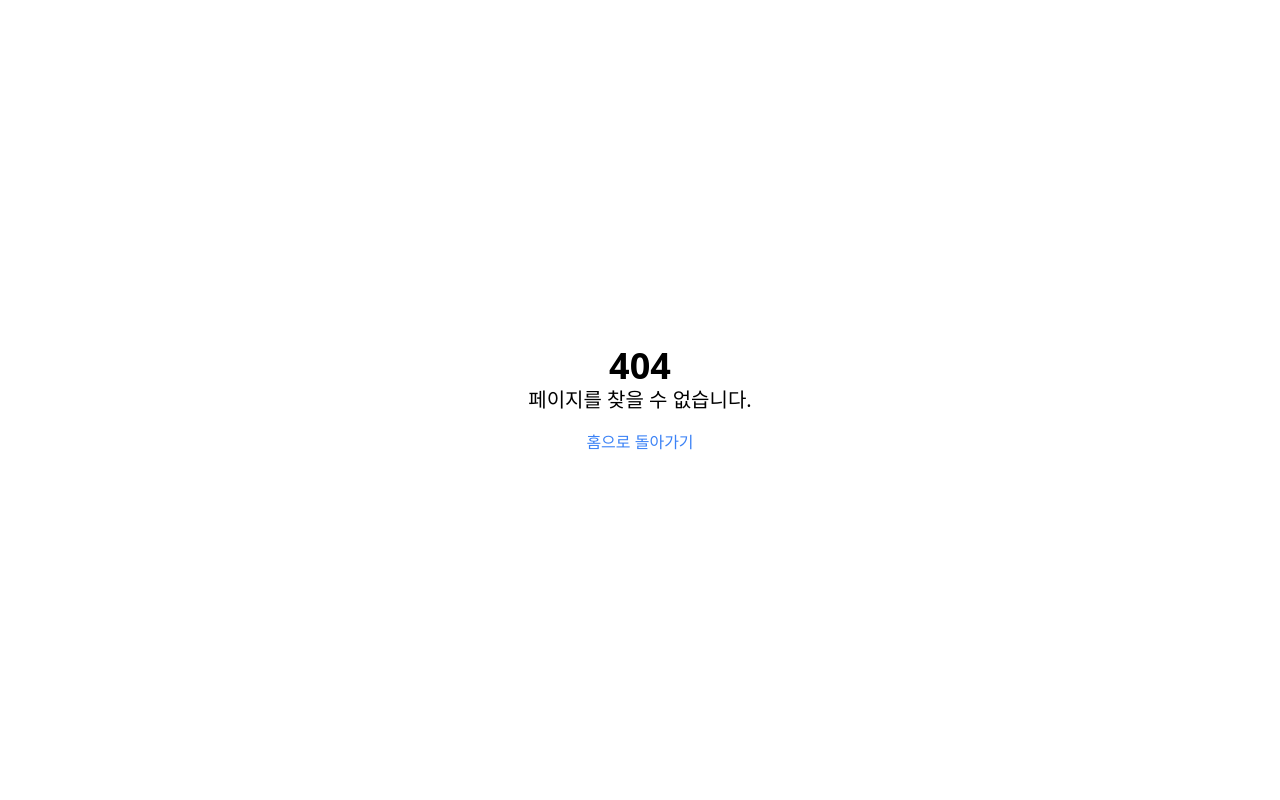
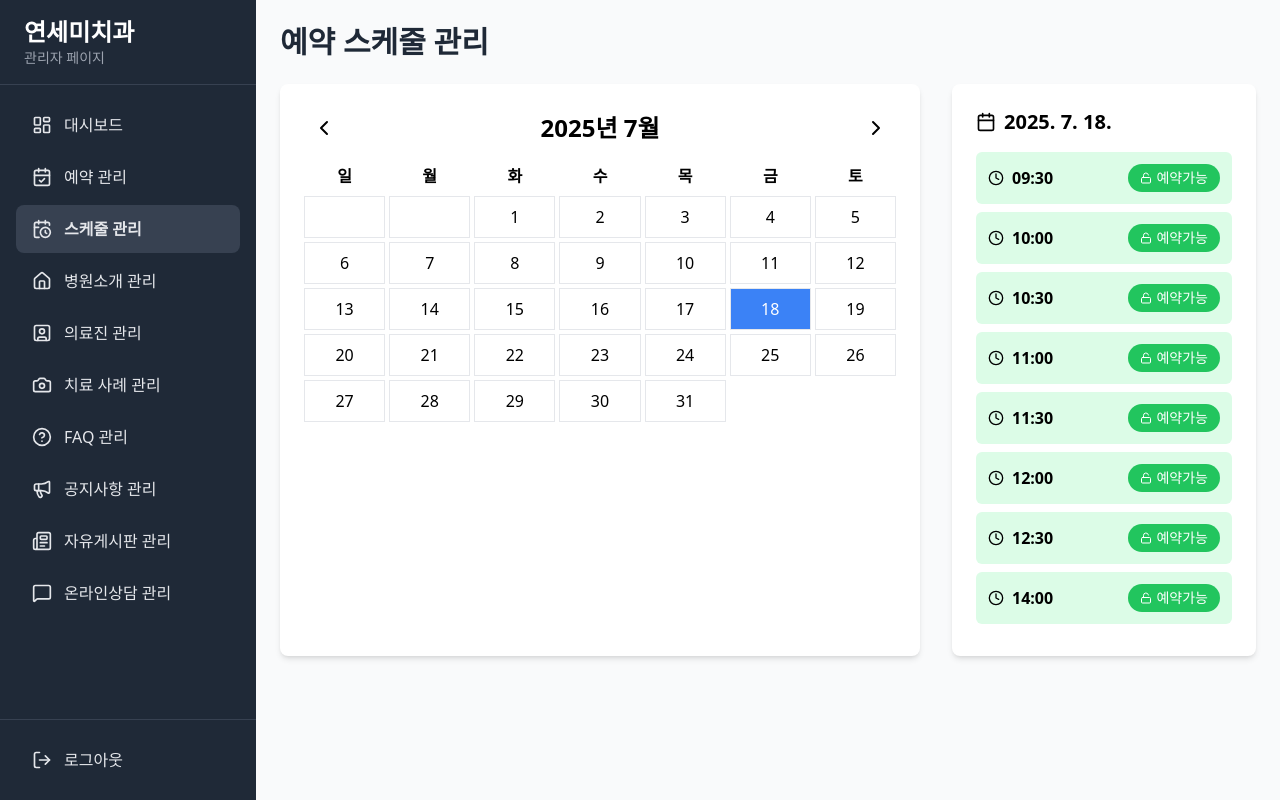
Before and after one commit to yonseimidentalclinic/frontend, a React (Vite) app: page /admin/schedule in a window 1280 px wide. Before the commit this address had no page. Built offline with nearby package versions, Linux system fonts and the light colour scheme; no server answers; sample sign-in values are in the browser's storage.

Commit message:
eeeeeeee

```diff
--- a/src/App.jsx
+++ b/src/App.jsx
@@ -43,6 +43,7 @@ import AdminDoctorsListPage from './pages/admin/AdminDoctorsListPage.jsx';
 import AdminCasePhotosPage from './pages/admin/AdminCasePhotosPage.jsx'; // [핵심 추가]
 import AdminFaqPage from './pages/admin/AdminFaqPage.jsx'; // [핵심 추가]
 import AdminReservationsPage from './pages/admin/AdminReservationsPage.jsx'; // [핵심 추가]
+import AdminSchedulePage from './pages/admin/AdminSchedulePage.jsx'; // [핵심 추가]
 import AdminNoticeListPage from './pages/admin/AdminNoticeListPage.jsx';
 import AdminNoticeWritePage from './pages/admin/AdminNoticeWritePage.jsx';
 import AdminNoticeEditPage from './pages/admin/AdminNoticeEditPage.jsx';
@@ -112,6 +113,7 @@ function App() {
           <Route path="cases" element={<AdminCasePhotosPage />} /> {/* [핵심 추가] */}
           <Route path="faqs" element={<AdminFaqPage />} /> {/* [핵심 추가] */}
           <Route path="reservations" element={<AdminReservationsPage />} /> {/* [핵심 추가] */}
+          <Route path="schedule" element={<AdminSchedulePage />} /> {/* [핵심 추가] */}
           <Route path="notices" element={<AdminNoticeListPage />} />
           <Route path="notices/write" element={<AdminNoticeWritePage />} />
           <Route path="notices/edit/:id" element={<AdminNoticeEditPage />} />
--- a/src/components/AdminSidebar.jsx
+++ b/src/components/AdminSidebar.jsx
@@ -2,12 +2,12 @@
 // 프론트엔드 관리자 메뉴 컴포넌트 (AdminSidebar.jsx)
 // 최종 업데이트: 2025년 7월 18일
 // 주요 개선사항:
-// 1. 'FAQ 관리' 메뉴 항목을 새로 추가
+// 1. '스케줄 관리' 메뉴 항목을 새로 추가
 // =================================================================
 
 import React from 'react';
 import { NavLink, useNavigate } from 'react-router-dom';
-import { LayoutDashboard, Megaphone, Newspaper, MessageSquare, LogOut, UserSquare, Home, CalendarCheck, Camera, HelpCircle } from 'lucide-react';
+import { LayoutDashboard, Megaphone, Newspaper, MessageSquare, LogOut, UserSquare, Home, CalendarCheck, Camera, HelpCircle, CalendarClock } from 'lucide-react';
 
 const AdminSidebar = () => {
   const navigate = useNavigate();
@@ -37,6 +37,11 @@ const AdminSidebar = () => {
           <CalendarCheck className="w-5 h-5 mr-3" />
           예약 관리
         </NavLink>
+        {/* [핵심 추가] 스케줄 관리 메뉴 */}
+        <NavLink to="/admin/schedule" className={({ isActive }) => `${commonLinkClass} ${isActive ? activeLinkClass : ''}`}>
+          <CalendarClock className="w-5 h-5 mr-3" />
+          스케줄 관리
+        </NavLink>
         <NavLink to="/admin/about" className={({ isActive }) => `${commonLinkClass} ${isActive ? activeLinkClass : ''}`}>
           <Home className="w-5 h-5 mr-3" />
           병원소개 관리
@@ -49,7 +54,6 @@ const AdminSidebar = () => {
           <Camera className="w-5 h-5 mr-3" />
           치료 사례 관리
         </NavLink>
-        {/* [핵심 추가] FAQ 관리 메뉴 */}
         <NavLink to="/admin/faqs" className={({ isActive }) => `${commonLinkClass} ${isActive ? activeLinkClass : ''}`}>
           <HelpCircle className="w-5 h-5 mr-3" />
           FAQ 관리
--- a/src/pages/ReservationPage.jsx
+++ b/src/pages/ReservationPage.jsx
@@ -1,13 +1,12 @@
 // =================================================================
-// 사용자용 온라인 예약 페이지 (ReservationPage.jsx)
+// 사용자용 온라인 예약 페이지 (ReservationPage.jsx) - 스케줄 기능 적용
 // 파일 경로: /src/pages/ReservationPage.jsx
 // 주요 기능:
-// 1. 환자가 이름, 연락처, 희망 날짜/시간, 메모를 입력하는 폼 제공
-// 2. 날짜 선택을 위한 간단한 달력 UI 포함
-// 3. 예약 신청 정보를 서버로 전송
+// 1. 날짜 선택 시, 해당 날짜의 예약 가능/불가 시간 정보를 서버에서 불러옴
+// 2. 예약이 불가능한 시간대는 비활성화하여 사용자가 선택할 수 없도록 처리
 // =================================================================
 
-import React, { useState } from 'react';
+import React, { useState, useEffect } from 'react';
 import { useNavigate } from 'react-router-dom';
 import axios from 'axios';
 
@@ -22,17 +21,45 @@ const ReservationPage = () => {
     notes: '',
   });
   const [isSubmitting, setIsSubmitting] = useState(false);
+  const [bookedSlots, setBookedSlots] = useState([]);
   const navigate = useNavigate();
 
   const timeSlots = [
-    '09:30', '10:00', '10:30', '11:00', '11:30',
-    '14:00', '14:30', '15:00', '15:30', '16:00',
-    '16:30', '17:00', '17:30',
+    '09:30', '10:00', '10:30', '11:00', '11:30', '12:00', '12:30',
+    '14:00', '14:30', '15:00', '15:30', '16:00', '16:30', '17:00', '17:30',
   ];
+
+  // [핵심 추가] 날짜가 변경될 때마다 해당 날짜의 예약 현황을 불러옵니다.
+  useEffect(() => {
+    const fetchBookedSlots = async () => {
+      if (!formData.desiredDate) return;
+
+      const date = new Date(formData.desiredDate);
+      const year = date.getFullYear();
+      const month = date.getMonth() + 1;
+
+      try {
+        const response = await axios.get(`${API_URL}/api/schedule`, { params: { year, month } });
+        const scheduleForDate = response.data[formData.desiredDate] || [];
+        setBookedSlots(scheduleForDate);
+      } catch (err) {
+        console.error("예약 현황 로딩 실패:", err);
+        // 실패 시 모든 시간을 선택 가능하게 둠 (서버 오류로 예약이 막히는 것을 방지)
+        setBookedSlots([]);
+      }
+    };
+    fetchBookedSlots();
+  }, [formData.desiredDate]);
+
 
   const handleInputChange = (e) => {
     const { name, value } = e.target;
-    setFormData(prev => ({ ...prev, [name]: value }));
+    // 날짜가 변경되면 시간 선택을 초기화
+    if (name === 'desiredDate') {
+      setFormData(prev => ({ ...prev, desiredDate: value, desiredTime: '' }));
+    } else {
+      setFormData(prev => ({ ...prev, [name]: value }));
+    }
   };
 
   const handleSubmit = async (e) => {
@@ -49,7 +76,7 @@ const ReservationPage = () => {
       alert('예약 신청이 성공적으로 접수되었습니다. 담당자가 확인 후 연락드리겠습니다.');
       navigate('/');
     } catch (err) {
-      alert('예약 신청에 실패했습니다. 다시 시도해 주세요.');
+      alert('예약 신청에 실패했습니다. 다른 시간을 선택하시거나 병원으로 문의해주세요.');
       console.error('Reservation error:', err);
     } finally {
       setIsSubmitting(false);
@@ -81,9 +108,16 @@ const ReservationPage = () => {
             </div>
             <div>
               <label htmlFor="desiredTime" className="block text-lg font-semibold text-gray-700 mb-2">희망 시간</label>
-              <select name="desiredTime" id="desiredTime" value={formData.desiredTime} onChange={handleInputChange} className="w-full p-3 border rounded-md bg-white" required>
-                <option value="" disabled>시간을 선택하세요</option>
-                {timeSlots.map(time => <option key={time} value={time}>{time}</option>)}
+              <select name="desiredTime" id="desiredTime" value={formData.desiredTime} onChange={handleInputChange} className="w-full p-3 border rounded-md bg-white" required disabled={!formData.desiredDate}>
+                <option value="" disabled>날짜를 먼저 선택하세요</option>
+                {formData.desiredDate && timeSlots.map(time => {
+                  const isBooked = bookedSlots.includes(time);
+                  return (
+                    <option key={time} value={time} disabled={isBooked}>
+                      {time} {isBooked ? '(마감)' : ''}
+                    </option>
+                  );
+                })}
               </select>
             </div>
             <div>
--- /dev/null
+++ b/src/pages/admin/AdminSchedulePage.jsx
@@ -0,0 +1,153 @@
+// =================================================================
+// 관리자 스케줄 관리 페이지 (AdminSchedulePage.jsx)
+// 파일 경로: /src/pages/admin/AdminSchedulePage.jsx
+// 주요 기능:
+// 1. 달력 형태로 해당 월의 예약 현황을 시각적으로 표시
+// 2. 특정 날짜의 시간대별로 예약 '확정' 건수와 '수동 마감' 상태를 보여줌
+// 3. 관리자가 직접 특정 시간대를 '수동 마감'하거나 '마감 해제'하는 기능
+// =================================================================
+
+import React, { useState, useEffect, useCallback } from 'react';
+import axios from 'axios';
+import { ChevronLeft, ChevronRight, Calendar, Clock, Lock, Unlock } from 'lucide-react';
+
+const API_URL = import.meta.env.VITE_API_URL;
+
+const timeSlots = [
+  '09:30', '10:00', '10:30', '11:00', '11:30', '12:00', '12:30',
+  '14:00', '14:30', '15:00', '15:30', '16:00', '16:30', '17:00', '17:30',
+];
+
+const AdminSchedulePage = () => {
+  const [currentDate, setCurrentDate] = useState(new Date());
+  const [selectedDate, setSelectedDate] = useState(new Date());
+  const [schedule, setSchedule] = useState({});
+  const [isLoading, setIsLoading] = useState(false);
+
+  const fetchSchedule = useCallback(async (date) => {
+    setIsLoading(true);
+    const year = date.getFullYear();
+    const month = date.getMonth() + 1;
+    try {
+      const token = localStorage.getItem('accessToken');
+      const response = await axios.get(`${API_URL}/api/schedule`, {
+        headers: { Authorization: `Bearer ${token}` },
+        params: { year, month }
+      });
+      setSchedule(response.data);
+    } catch (err) {
+      console.error("스케줄 로딩 실패:", err);
+      alert('스케줄을 불러오는 데 실패했습니다.');
+    } finally {
+      setIsLoading(false);
+    }
+  }, []);
+
+  useEffect(() => {
+    fetchSchedule(currentDate);
+  }, [currentDate, fetchSchedule]);
+
+  const handleSlotToggle = async (date, time) => {
+    const isBlocked = schedule[date]?.includes(time);
+    const action = isBlocked ? 'delete' : 'post';
+    const url = `${API_URL}/api/admin/blocked-slots`;
+    const token = localStorage.getItem('accessToken');
+
+    try {
+      await axios({
+        method: action,
+        url: url,
+        data: { slotDate: date, slotTime: time },
+        headers: { Authorization: `Bearer ${token}` }
+      });
+      fetchSchedule(currentDate); // 성공 후 스케줄 다시 불러오기
+    } catch (err) {
+      alert('작업에 실패했습니다.');
+    }
+  };
+
+  const renderCalendar = () => {
+    const year = currentDate.getFullYear();
+    const month = currentDate.getMonth();
+    const firstDay = new Date(year, month, 1).getDay();
+    const daysInMonth = new Date(year, month + 1, 0).getDate();
+    const today = new Date();
+
+    let blanks = [];
+    for (let i = 0; i < firstDay; i++) {
+      blanks.push(<div key={`blank-${i}`} className="border p-2 text-center"></div>);
+    }
+
+    let days = [];
+    for (let d = 1; d <= daysInMonth; d++) {
+      const dateStr = `${year}-${String(month + 1).padStart(2, '0')}-${String(d).padStart(2, '0')}`;
+      const isSelected = selectedDate.toISOString().split('T')[0] === dateStr;
+      const isToday = today.toISOString().split('T')[0] === dateStr;
+
+      days.push(
+        <div
+          key={d}
+          className={`border p-2 text-center cursor-pointer ${isSelected ? 'bg-blue-500 text-white' : isToday ? 'bg-blue-100' : 'hover:bg-gray-100'}`}
+          onClick={() => setSelectedDate(new Date(year, month, d))}
+        >
+          {d}
+        </div>
+      );
+    }
+    return [...blanks, ...days];
+  };
+
+  const changeMonth = (offset) => {
+    setCurrentDate(prev => new Date(prev.getFullYear(), prev.getMonth() + offset, 1));
+  };
+
+  const selectedDateStr = selectedDate.toISOString().split('T')[0];
+  const selectedDaySchedule = schedule[selectedDateStr] || [];
+
+  return (
+    <div className="p-6 bg-gray-50 min-h-screen">
+      <div className="max-w-7xl mx-auto">
+        <h1 className="text-3xl font-bold text-gray-800 mb-6">예약 스케줄 관리</h1>
+        <div className="grid grid-cols-1 lg:grid-cols-3 gap-8">
+          {/* Calendar */}
+          <div className="lg:col-span-2 bg-white p-6 rounded-lg shadow-md">
+            <div className="flex justify-between items-center mb-4">
+              <button onClick={() => changeMonth(-1)} className="p-2 rounded-full hover:bg-gray-200"><ChevronLeft /></button>
+              <h2 className="text-2xl font-bold">{`${currentDate.getFullYear()}년 ${currentDate.getMonth() + 1}월`}</h2>
+              <button onClick={() => changeMonth(1)} className="p-2 rounded-full hover:bg-gray-200"><ChevronRight /></button>
+            </div>
+            <div className="grid grid-cols-7 gap-1 text-center font-semibold mb-2">
+              <div>일</div><div>월</div><div>화</div><div>수</div><div>목</div><div>금</div><div>토</div>
+            </div>
+            <div className="grid grid-cols-7 gap-1">
+              {renderCalendar()}
+            </div>
+          </div>
+          {/* Time Slots for selected date */}
+          <div className="bg-white p-6 rounded-lg shadow-md">
+            <h3 className="text-xl font-bold mb-4 flex items-center"><Calendar className="w-5 h-5 mr-2" />{selectedDate.toLocaleDateString('ko-KR')}</h3>
+            <div className="space-y-2 max-h-[60vh] overflow-y-auto">
+              {timeSlots.map(time => {
+                const isBooked = selectedDaySchedule.includes(time);
+                return (
+                  <div key={time} className={`flex items-center justify-between p-3 rounded-md ${isBooked ? 'bg-red-100' : 'bg-green-100'}`}>
+                    <span className="font-semibold flex items-center"><Clock className="w-4 h-4 mr-2" />{time}</span>
+                    <button
+                      onClick={() => handleSlotToggle(selectedDateStr, time)}
+                      className={`px-3 py-1 text-sm rounded-full text-white flex items-center ${isBooked ? 'bg-red-500 hover:bg-red-600' : 'bg-green-500 hover:bg-green-600'}`}
+                    >
+                      {isBooked ? <Lock className="w-3 h-3 mr-1" /> : <Unlock className="w-3 h-3 mr-1" />}
+                      {isBooked ? '마감됨' : '예약가능'}
+                    </button>
+                  </div>
+                );
+              })}
+            </div>
+          </div>
+        </div>
+      </div>
+    </div>
+  );
+};
+
+export default AdminSchedulePage;
```
